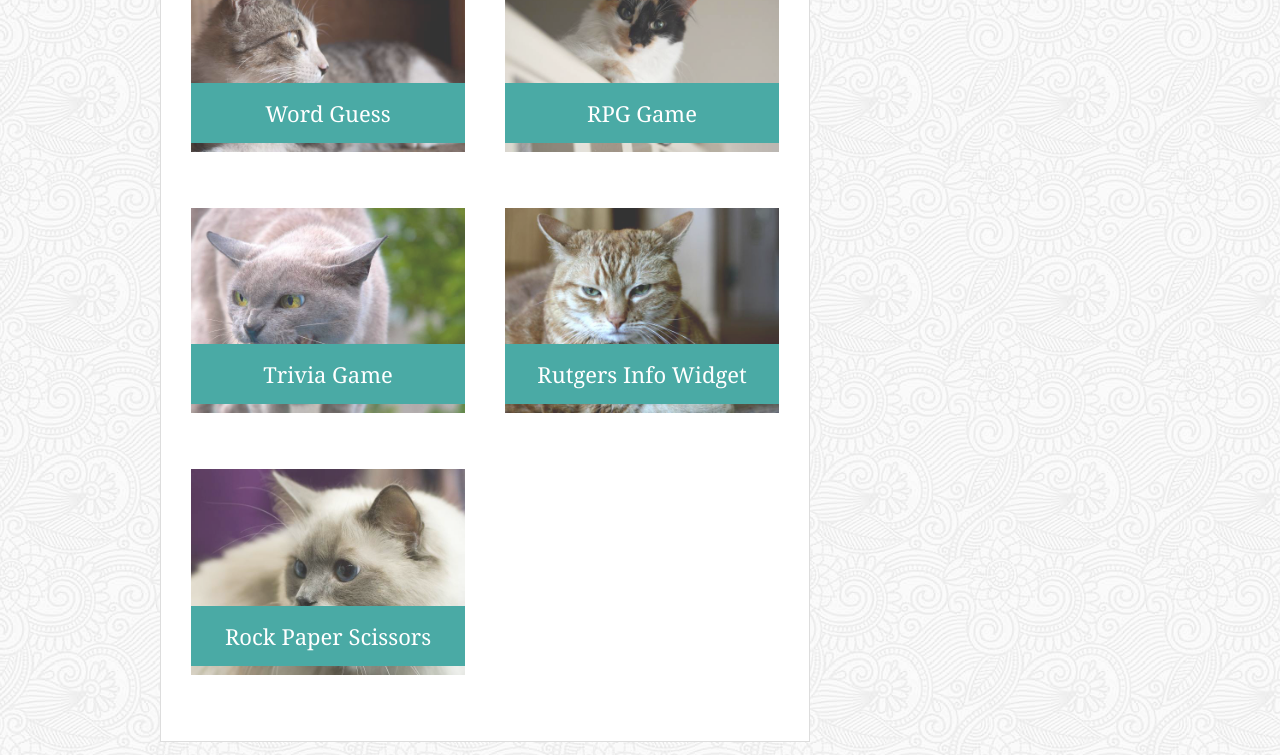
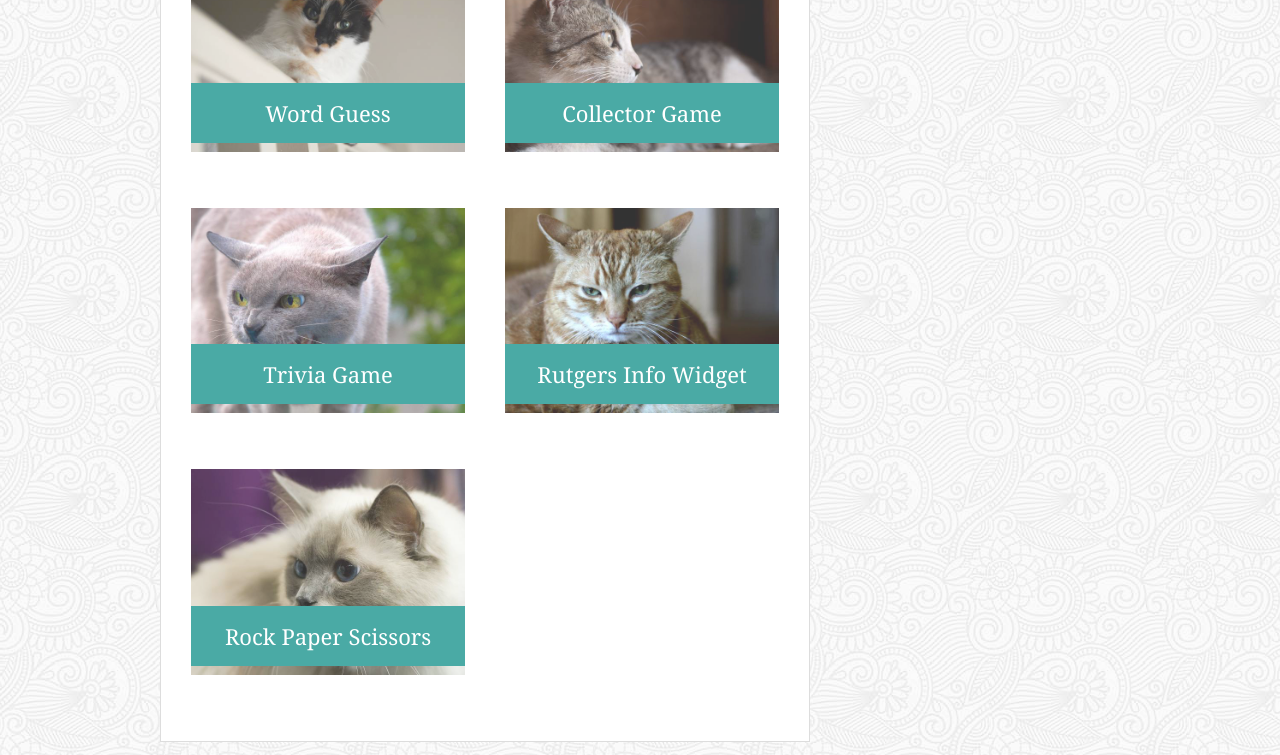
Before and after one commit to cmronk/Responsive-Portfolio, a plain HTML site: page portfolio.html in a window 1280 px wide. Shown: the part 327-1082 px from the top of the page. Drawn offline with Linux system fonts and the light colour scheme.

Commit message:
added links to word guess and collector game

```diff
--- a/portfolio.html
+++ b/portfolio.html
@@ -27,14 +27,13 @@
             <h1>Portfolio</h1>
 
             <div class="work">
-                <img src="assets/images/kitty1.jpg" alt="Word Guess">
+                <img src="assets/images/kitty2.jpg" alt="Word-Guess-Game">
 
-                <h3>Word Guess</h3>
+                <a href="https://cmronk.github.io/Word-Guess-Game/"><h3>Word Guess</h3></a>
             </div>
             <div class="work">
-                <img src="assets/images/kitty2.jpg" alt="RPG Game">
-
-                <h3>RPG Game</h3>
+                <img src="assets/images/kitty1.jpg" alt="Collector">
+                <a href="https://cmronk.github.io/unit-4-game/"><h3>Collector Game</h3></a>
             </div>
             <div class="work">
                 <img src="assets/images/kitty3.jpg" alt="Trivia Game">
```
Also changed, not shown: 2 other files.
